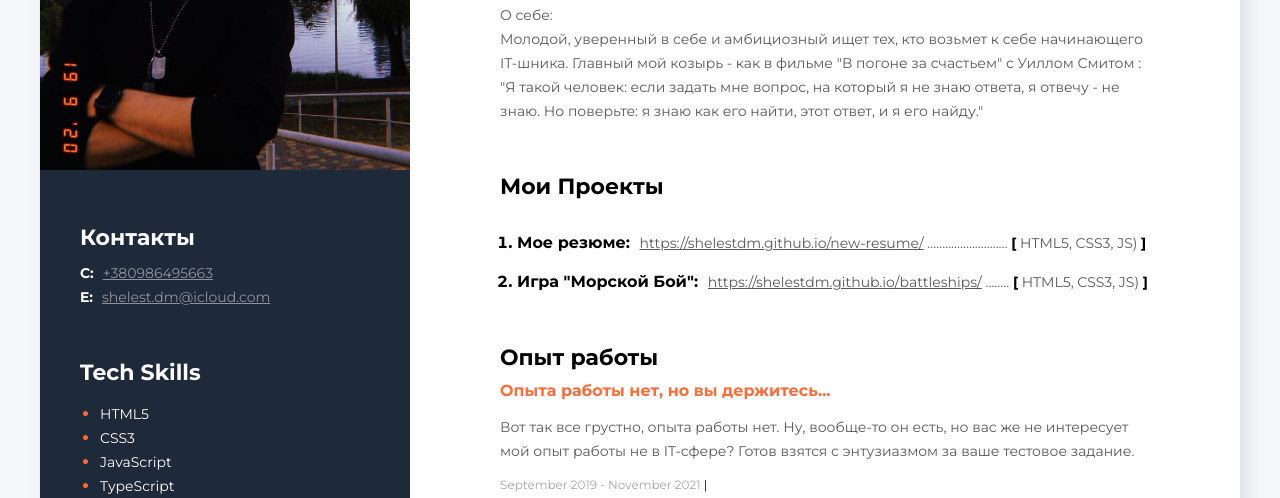
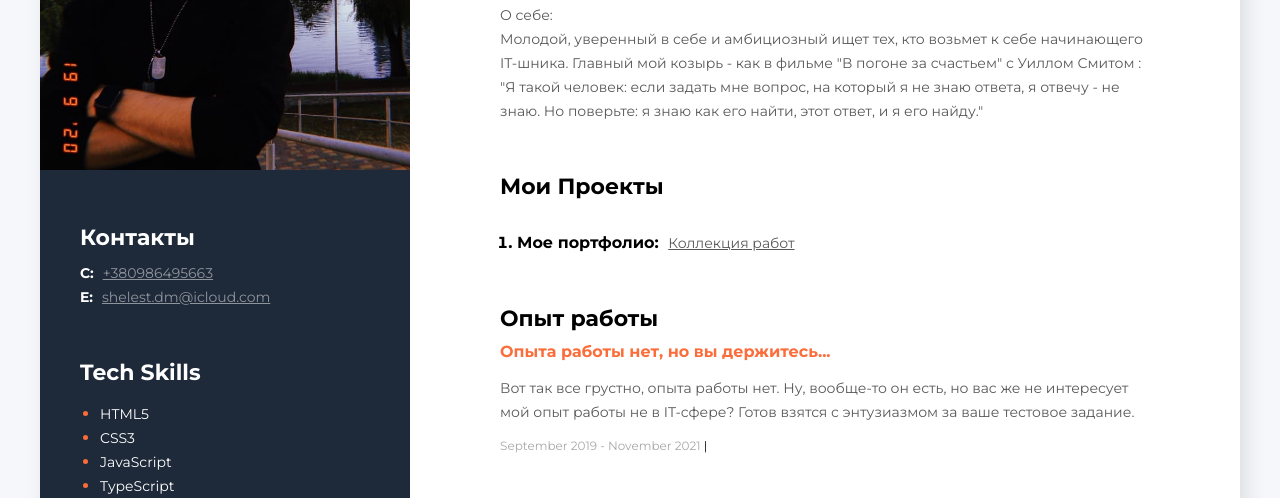
Before and after one commit to shelestDM/new-resume, a plain HTML site: page index.html in a window 1280 px wide. Shown: the part 264-762 px from the top of the page. Drawn offline with Linux system fonts and the light colour scheme.

Commit message:
Update index.html

```diff
--- a/index.html
+++ b/index.html
@@ -43,21 +43,10 @@
                 <ol class="my_projects_list">
 
                     <li class="my_projects_item">
-                        Мое резюме:
+                        Мое портфолио:
                         <span class="my_projects_text">
-                            <a href="https://shelestdm.github.io/new-resume/" class="my_projects_link">https://shelestdm.github.io/new-resume/</a>
-                            ...........................
-                            <span class="paren_section">[</span> HTML5, CSS3, JS) <span class="paren_section">]</span> </span>
+                            <a href="https://shelestdm.github.io/collection/" class="my_projects_link">Коллекция работ</a>
                     </li>
-                    <li class="my_projects_item">
-                        Игра "Морской Бой":
-                        <span class="my_projects_text">
-                            <a href=https://shelestdm.github.io/battleships/
-                                class="my_projects_link">https://shelestdm.github.io/battleships/</a>
-                                ........
-                            <span class="paren_section">[</span> HTML5, CSS3, JS) <span class="paren_section">]</span> </span>
-                    </li>
-
                     </ol>
                 </ol>
             </div>
```
